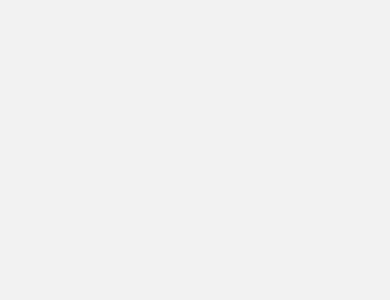
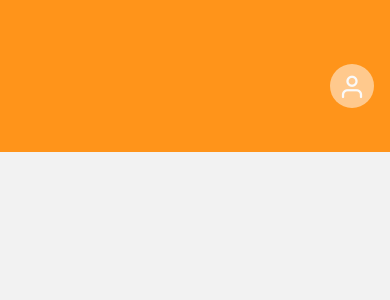
Before and after one commit to mateusmatosleonardo/finance_app_ui, a React Native app: screen /Home in a window 390 px wide. Shown: the top 300 px of the page. Built offline with nearby package versions, Linux system fonts and the light colour scheme.

Commit message:
feat: creating header

```diff
--- /dev/null
+++ b/src/components/Header/index.tsx
@@ -0,0 +1,63 @@
+import React from 'react';
+import {
+  View,
+  Text,
+  StyleSheet,
+  StatusBar,
+  TouchableOpacity,
+} from 'react-native';
+import {theme} from '../../theme/theme';
+import Icon from 'react-native-vector-icons/Feather';
+
+interface HeaderProps {
+  userName: string;
+}
+
+const statusBarHeight = StatusBar.currentHeight
+  ? StatusBar.currentHeight + 8
+  : 64;
+
+const Header = ({userName}: HeaderProps) => {
+  return (
+    <View style={styles.container}>
+      <View style={styles.content}>
+        <Text style={styles.username}>{userName}</Text>
+        <TouchableOpacity activeOpacity={0.9} style={styles.buttonUser}>
+          <Icon name="user" size={27} color="#fafafa" />
+        </TouchableOpacity>
+      </View>
+    </View>
+  );
+};
+
+const styles = StyleSheet.create({
+  container: {
+    backgroundColor: theme.colors.primary,
+    paddingTop: statusBarHeight,
+    flexDirection: 'row',
+    paddingStart: 16,
+    paddingEnd: 16,
+    paddingBottom: 44,
+  },
+  content: {
+    flex: 1,
+    flexDirection: 'row',
+    justifyContent: 'space-between',
+    alignItems: 'center',
+  },
+  username: {
+    fontSize: 18,
+    fontWeight: 'bold',
+    color: '#fafafa',
+  },
+  buttonUser: {
+    width: 44,
+    height: 44,
+    borderRadius: 44 / 2,
+    backgroundColor: 'rgba(255, 255, 255, 0.5)',
+    justifyContent: 'center',
+    alignItems: 'center',
+  },
+});
+
+export default Header;
--- a/src/pages/Home/index.tsx
+++ b/src/pages/Home/index.tsx
@@ -1,15 +1,15 @@
+import Header from '../../components/Header';
 import React from 'react';
-import {Text, View} from 'react-native';
+import {ScrollView, Text, View} from 'react-native';
 import {AuthContext} from '../../contexts/auth';
 
 const Home = () => {
   const {user} = React.useContext(AuthContext);
 
   return (
-    <View>
-      <Text style={{color: '#333'}}>{user.name}</Text>
-      <Text style={{color: '#333'}}>{user.status}</Text>
-    </View>
+    <ScrollView>
+      <Header userName={user.name} />
+    </ScrollView>
   );
 };
 
--- a/src/pages/Login/index.tsx
+++ b/src/pages/Login/index.tsx
@@ -18,7 +18,6 @@ const Login = () => {
 
   function handlerLogin() {
     signIn(name, email, password);
-    console.log(name, email, password);
   }
 
   return (
--- a/src/theme/theme.ts
+++ b/src/theme/theme.ts
@@ -1,7 +1,7 @@
 export const theme = {
   name: 'DefaultTheme',
   colors: {
-    primary200: '',
+    primary: '#FF941A',
     secondary300: '#F7CBA5',
     overlay: 'rgba(0,0,0,0.7)',
   },
```
